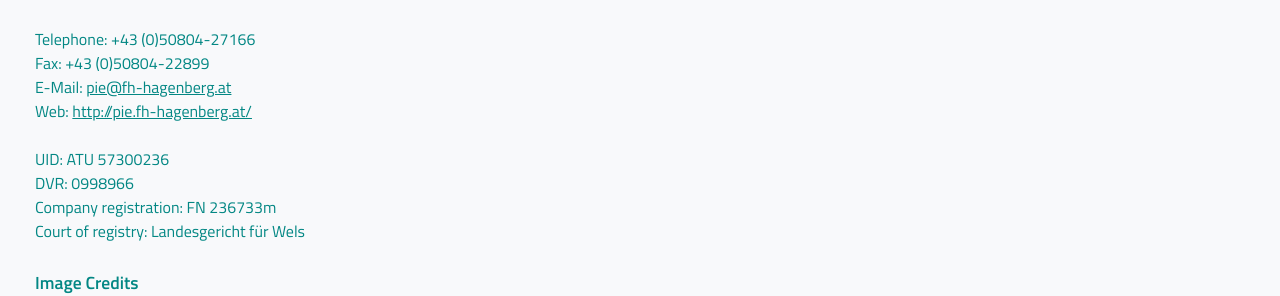
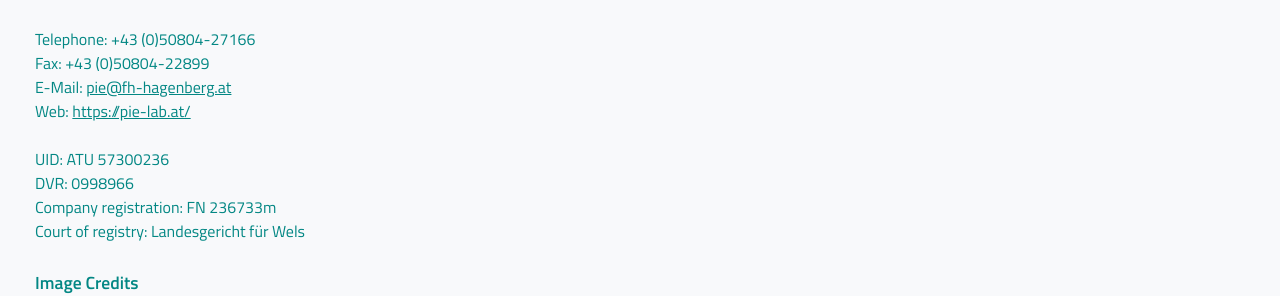
Before and after one commit to Playful-Interactive-Environments/pie-lab.at, a Jekyll site: the page built from _pages/contact.html, in a window 1280 px wide. Shown: the part 1161-1457 px from the top of the page. Built offline with Jekyll 4.4.1, drawn with Linux system fonts in a browser that asks for light colours.

Commit message:
Update contact page
Google Maps now links to the PIE place, URL has been updated.

```diff
--- a/_pages/contact.html
+++ b/_pages/contact.html
@@ -12,7 +12,7 @@
   <a href="mailto:pie@fh-hagenberg.at">pie@fh-hagenberg.at</a>
 </address>
 
-<iframe class="contactmap" src="https://www.google.com/maps/embed/v1/place?q=48.369112%2C%2014.511971&key=AIzaSyCi4S2qJh_JhhjsWLzwbEVPdu0MVQ9--mo&attribution_source=Google+Maps+Embed+API&attribution_web_url=http://pie.fh-hagenberg.at/" allowfullscreen></iframe>
+<iframe class="contactmap" src="https://www.google.com/maps/embed/v1/place?q=place_id:ChIJZU-aa3unc0cRHyI8HgJaOk4&key=AIzaSyCi4S2qJh_JhhjsWLzwbEVPdu0MVQ9--mo" allowfullscreen></iframe>
 
 <h2>Logo</h2>
 
@@ -31,7 +31,7 @@
 Telephone: +43 (0)50804-27166
 Fax: +43 (0)50804-22899
 E-Mail: [pie@fh-hagenberg.at](mailto:pie@fh-hagenberg.at)
-Web: [http://pie.fh-hagenberg.at/](http://pie.fh-hagenberg.at/)
+Web: [https://pie-lab.at/](https://pie-lab.at/)
 
 UID: ATU 57300236
 DVR: 0998966
```
